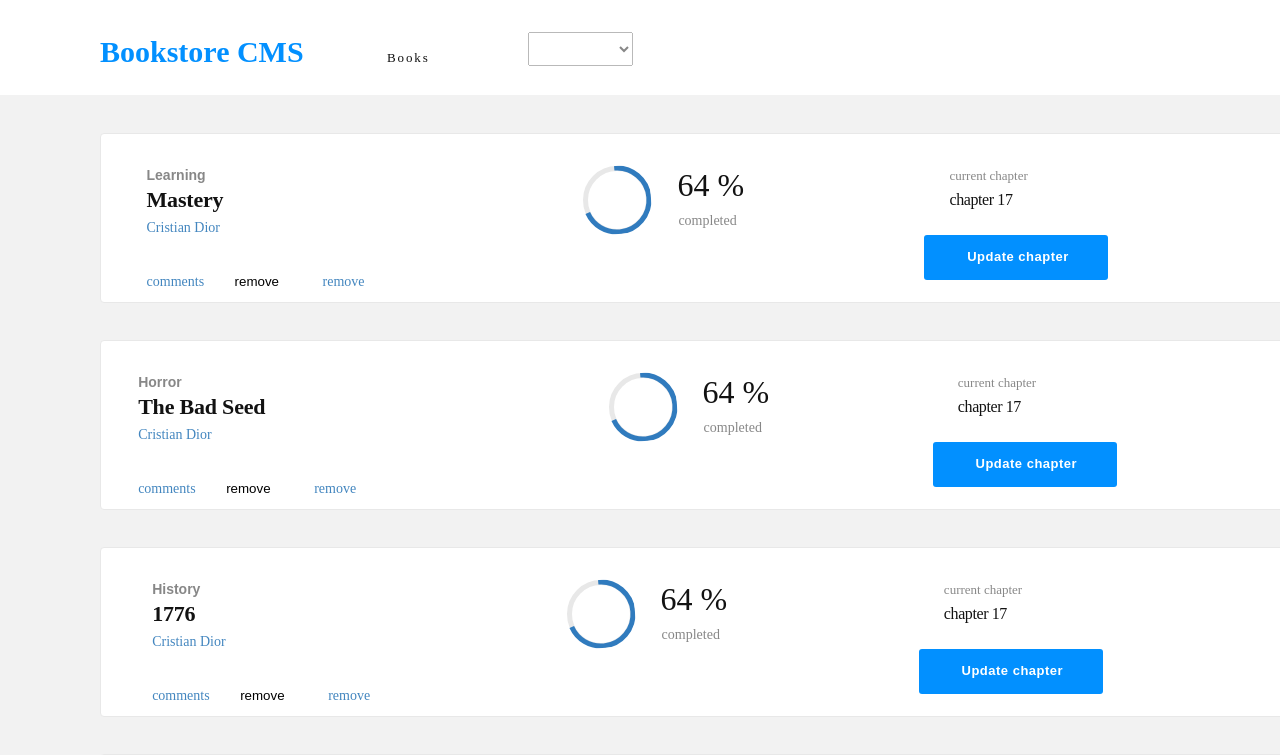
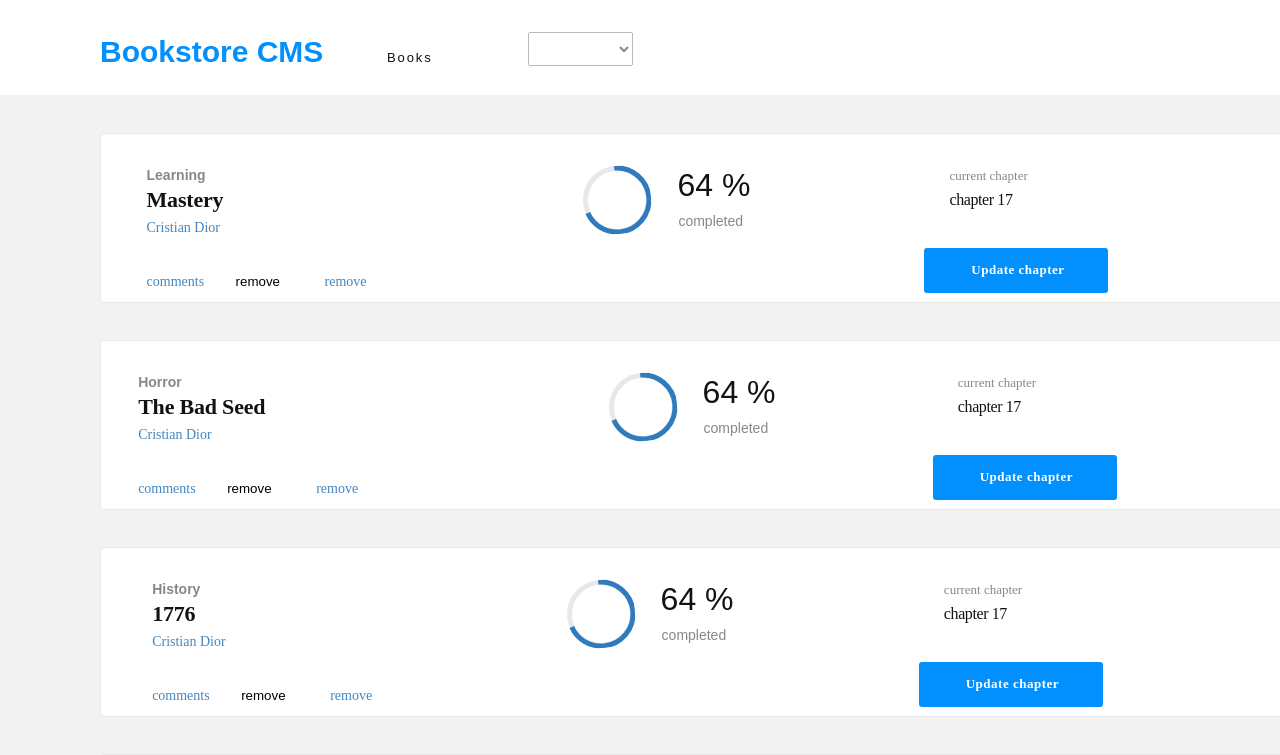
Before and after one commit to helciodev/bookstore-cms, a React (Create React App) app: page / in a window 1280 px wide. Shown: the top 755 px of the page. Built offline with nearby package versions, Linux system fonts and the light colour scheme.

Commit message:
Fix style errors

```diff
--- a/src/styles.css
+++ b/src/styles.css
@@ -3,14 +3,15 @@
   padding: 0;
   box-sizing: border-box;
 }
+
 :root {
   --azure: #0290ff;
   --black-two: #121212;
   --warm-grey: #888;
   --robotslab: 'Roboto Slab', serif;
+  --montserrat: 'Montserrat', sans-serif;
   --medium-blue: #307bbe;
   --dodger-blue: #379cf6;
-
 }
 
 @import url('https://fonts.googleapis.com/css2?family=Montserrat:wght@400;700&family=Roboto+Slab:wght@300;700&display=swap');
@@ -42,7 +43,7 @@ body {
   width: 15rem;
   height: 2.313rem;
   margin: 0.375rem 2.938rem 0.125rem 0;
-  font-family: Montserrat;
+  font-family: var(--montserrat);
   font-size: 1.875rem;
   font-weight: bold;
   font-stretch: normal;
@@ -56,7 +57,7 @@ body {
   width: 3.688rem;
   height: 1rem;
   margin: 1.125rem 2.563rem 0.688rem 0;
-  font-family: Montserrat;
+  font-family: var(--montserrat);
   font-size: 0.813rem;
   font-weight: normal;
   font-stretch: normal;
@@ -71,7 +72,7 @@ body {
   height: 1rem;
   margin: 1.125rem 41.5rem 0.688rem 2.563rem;
   opacity: 0.5;
-  font-family: 'Montserrat', sans-serif;
+  font-family: var(--montserrat);
   font-size: 0.813rem;
   font-weight: normal;
   font-stretch: normal;
@@ -96,7 +97,7 @@ body {
   width: 10.875rem;
   height: 1.5rem;
   margin: 1.813rem 32.75rem 1.188rem 0;
-  font-family: Montserrat;
+  font-family: var(--montserrat);
   font-size: 1.25rem;
   font-weight: bold;
   font-stretch: normal;
@@ -119,7 +120,6 @@ body {
 .ADD-BOOK {
   width: 8.938rem;
   height: 1.125rem;
-
 }
 
 .Rectangle-2 {
@@ -130,7 +130,7 @@ body {
   border-radius: 3px;
   background-color: var(--azure);
   outline: none;
-  font-family: 'Roboto Slab', serif;
+  font-family: var(--robotslab);
   font-size: 0.813rem;
   font-weight: bold;
   font-stretch: normal;
@@ -147,7 +147,7 @@ body {
 
 .Book-container {
   display: flex;
-  justify-content:space-around;
+  justify-content: space-around;
   width: 75rem;
   height: 10.625rem;
   margin: 2.313rem 6.25rem 0;
@@ -158,17 +158,16 @@ body {
 }
 
 .action {
-display: flex;
-list-style: none;
-margin-top: 2rem;
+  display: flex;
+  list-style: none;
+  margin-top: 2rem;
 }
 
 .action-item {
-  margin-right: 1rem;
   width: 4.563rem;
   height: 1.188rem;
-  margin: 0.188rem 0.938rem 0.125rem 0;
-  font-family: RobotoSlab;
+  margin: 0.188rem 1rem 0.125rem 0;
+  font-family: var(--robotslab);
   font-size: 0.875rem;
   font-weight: 300;
   font-stretch: normal;
@@ -177,6 +176,7 @@ margin-top: 2rem;
   letter-spacing: normal;
   color: #4386bf;
 }
+
 button {
   border: none;
   outline: none;
@@ -188,7 +188,7 @@ button {
   height: 1.125rem;
   margin: 0 2.438rem 0 0;
   opacity: 0.5;
-  font-family: 'Montserrat', sans-serif;
+  font-family: var(--montserrat);
   font-size: 0.875rem;
   font-weight: bold;
   font-stretch: normal;
@@ -202,7 +202,7 @@ button {
   width: 100%;
   height: 1.813rem;
   margin: 0.188rem 20.188rem 0 0;
-  font-family: 'Roboto Slab', serif;
+  font-family: var(--robotslab);
   font-size: 1.375rem;
   font-weight: bold;
   font-stretch: normal;
@@ -251,7 +251,6 @@ button {
   stroke-dasharray: 140;
 }
 
-
 .percentage {
   display: flex;
 }
@@ -260,7 +259,7 @@ button {
   width: 5.25rem;
   height: 2.438rem;
   margin: 0.063rem 5.75rem 0 0.688rem;
-  font-family: Montserrat;
+  font-family: var(--montserrat);
   font-size: 2rem;
   font-weight: normal;
   font-stretch: normal;
@@ -275,7 +274,7 @@ button {
   height: 1.125rem;
   margin: 0.438rem 4.938rem 0.75rem 0.75rem;
   opacity: 0.5;
-  font-family: Montserrat;
+  font-family: var(--montserrat);
   font-size: 0.875rem;
   font-weight: normal;
   font-stretch: normal;
@@ -286,15 +285,14 @@ button {
 }
 
 .update-btn {
-  margin-top: 2rem;
   width: 11.5rem;
   height: 2.813rem;
-  margin: 1.188rem 0 0 2.125rem;
+  margin: 2rem 0 0 2.125rem;
   padding: 0.801rem 1.188rem 0.886rem 1.375rem;
   border-radius: 3px;
   background-color: var(--azure);
   outline: none;
-  font-family: --var(Robotoslab);
+  font-family: var(--robotslab);
   font-size: 0.813rem;
   font-weight: bold;
   font-stretch: normal;
@@ -310,7 +308,7 @@ button {
   height: 1.125rem;
   margin: 0.063rem 3.625rem 0 3.688rem;
   opacity: 0.5;
-  font-family: --var(Robotoslab);
+  font-family: var(--robotslab);
   font-size: 0.813rem;
   font-weight: 300;
   font-stretch: normal;
@@ -324,7 +322,7 @@ button {
   width: 4.688rem;
   height: 1.313rem;
   margin: 0.438rem 6.813rem 0.25rem 3.688rem;
-  font-family: RobotoSlab;
+  font-family: var(--robotslab);
   font-size: 1rem;
   font-weight: 300;
   font-stretch: normal;
```
